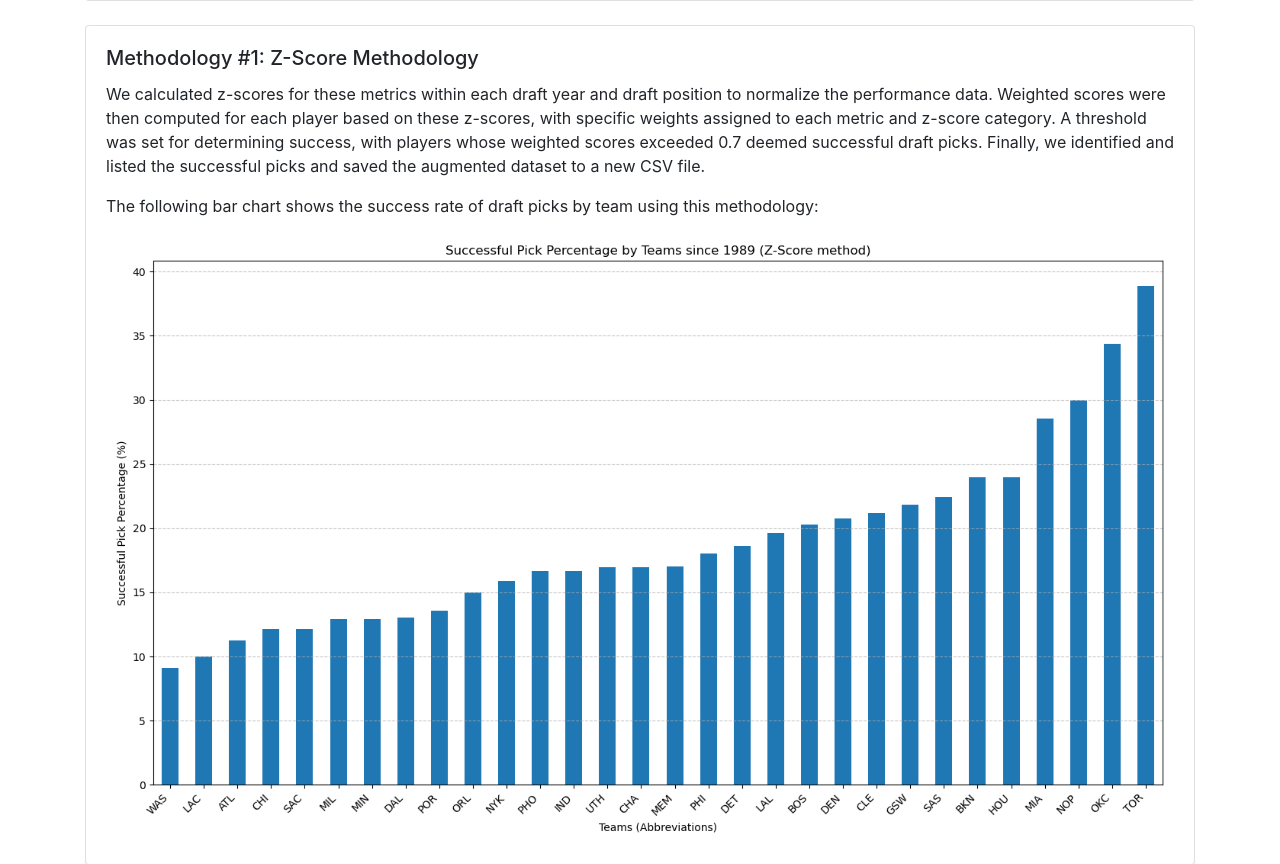
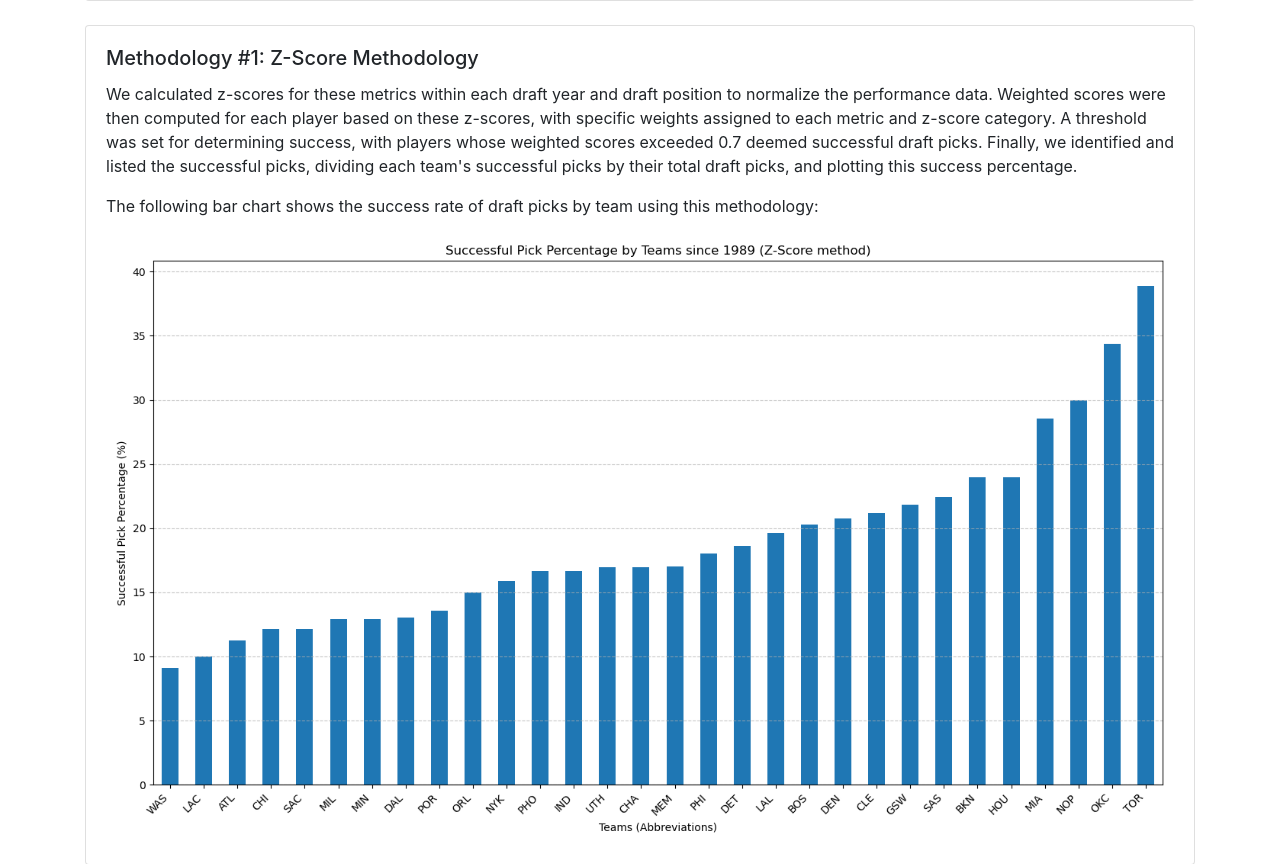
Before and after one commit to pthakur11205/DraftSuccessAnalysis, a Flask app: page / in a window 1280 px wide. Shown: the part 655-1519 px from the top of the page. Run offline with Flask 3, Linux system fonts and the light colour scheme; some libraries are stand-ins or nearby versions.

Commit message:
word alteration

```diff
--- a/templates/index.html
+++ b/templates/index.html
@@ -48,7 +48,7 @@
                     performance data. Weighted scores were then computed for each player based on these z-scores,
                     with specific weights assigned to each metric and z-score category. A threshold was set for determining success,
                     with players whose weighted scores exceeded 0.7 deemed successful draft picks. Finally, we identified and listed the
-                    successful picks and saved the augmented dataset to a new CSV file.
+                    successful picks, dividing each team's successful picks by their total draft picks, and plotting this success percentage.
                 </p>
                 <p class="card-text">The following bar chart shows the success rate of draft picks by team using this methodology:</p>
                 <img src="{{ url_for('static', filename='images/successful_pick_percentage_zScore_sorted.png') }}" alt="Successful Pick Percentage by Teams (Z-Score)" class="img-fluid">
@@ -77,7 +77,8 @@
                     Our methodology for identifying successful picks combined two criteria: (1) players whose VORP, WS, and BPM values exceeded the median
                     plus 1.25 times the standard deviation for their draft year,
                     and (2) players whose percentile ranks for these metrics were above 70% both within their draft year and their draft position.
-                    Players meeting either criterion were considered successful.
+                    Players meeting either criterion were considered successful. We then identified and listed the
+                    successful picks, dividing each team's successful picks by their total draft picks, and plotting this success percentage.
                 </p>
                 <p class="card-text">The following bar chart shows the success rate of draft picks by team using this methodology:</p>
                 <img src="{{ url_for('static', filename='images/successful_pick_percentage_percentile_sorted.png') }}" alt="Successful Pick Percentage by Teams (Percentile)" class="img-fluid">
```
